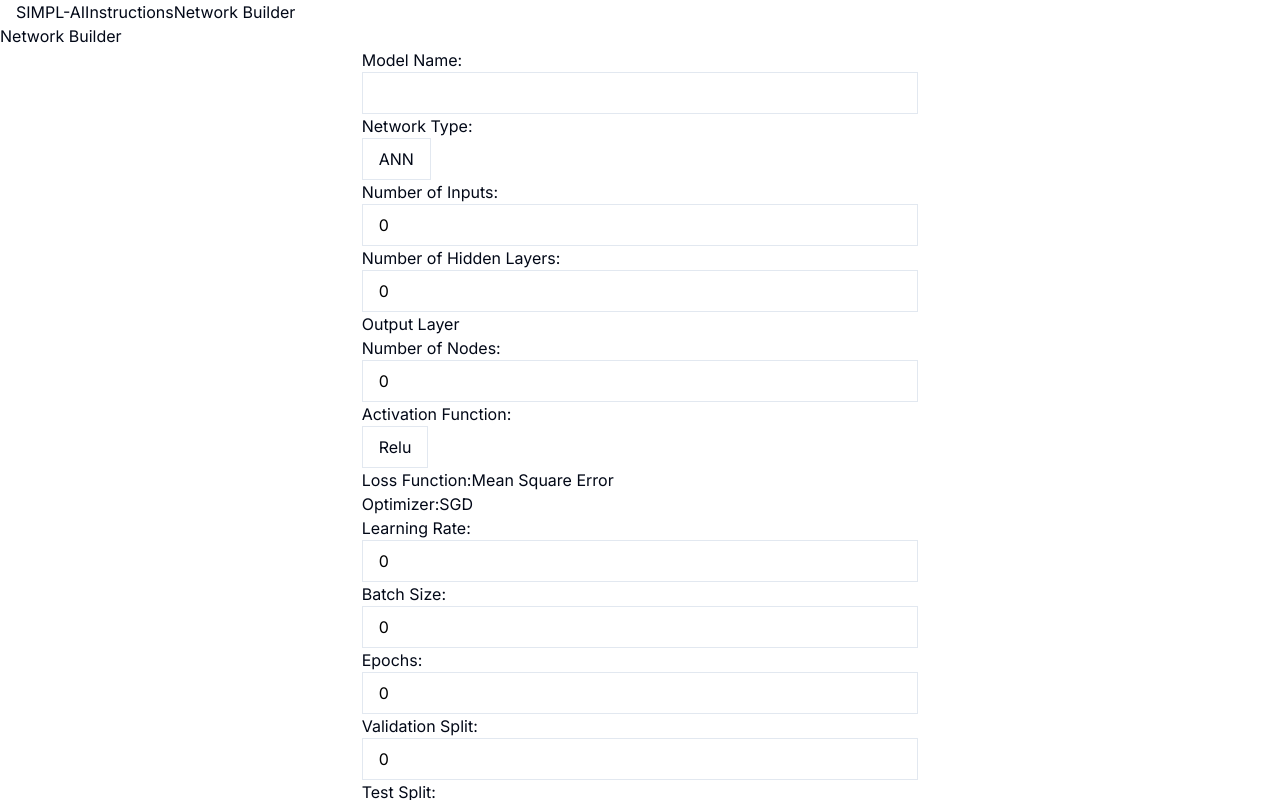
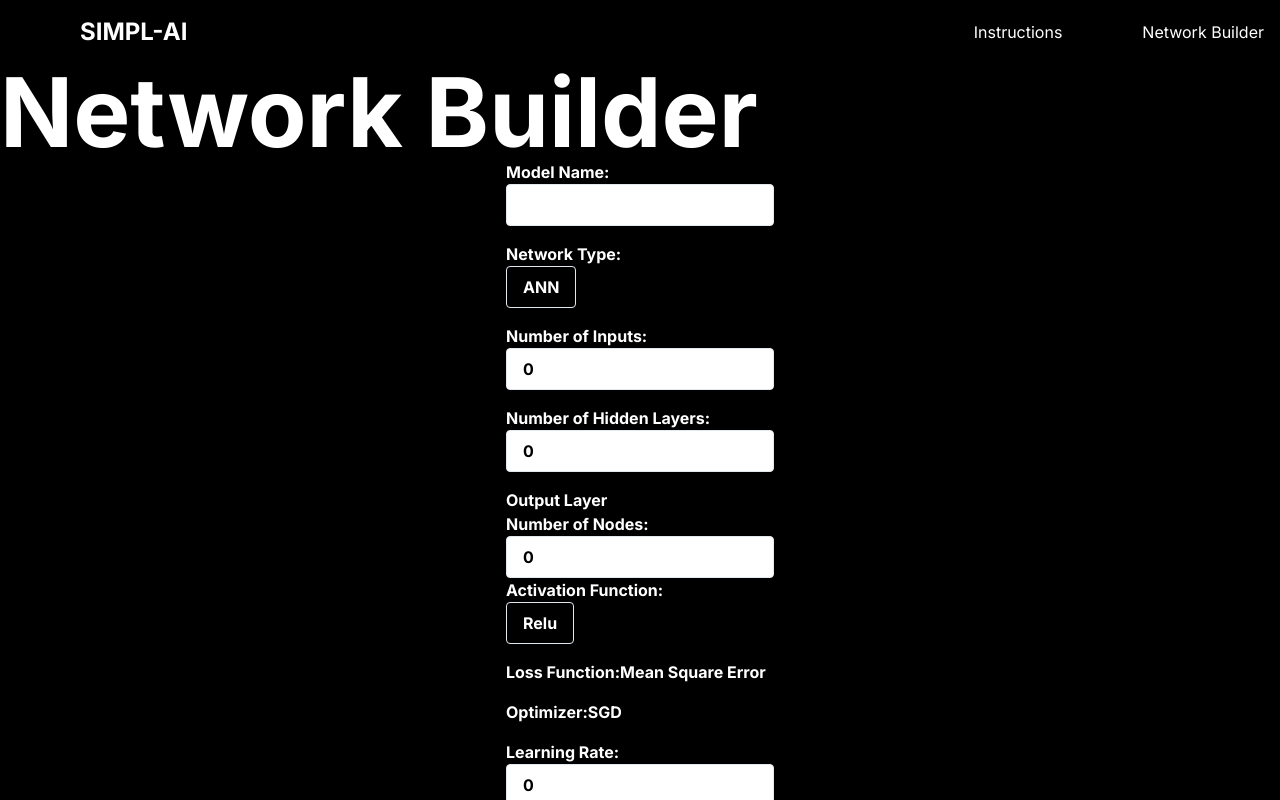
Before and after one commit to jyan36/SIMPL-AI, a Next.js app: page /builder in a window 1280 px wide. Shown: the top 800 px of the page. Built offline with nearby package versions, Linux system fonts and the light colour scheme.

Commit message:
fixed css bug i think

```diff
--- /dev/null
+++ b/app/Jacob/page.tsx
@@ -0,0 +1,74 @@
+"use client"
+import React from 'react';
+import Link from 'next/link';
+
+const Testing = () => {
+  const getRandomPosition = () => {
+    const left = Math.floor(Math.random() * 100) + 1; // Random left position between 1 and 100
+    const top = Math.floor(Math.random() * 100) + 1; // Random top position between 1 and 100
+    return { left: `${left}%`, top: `${top}vh` }; // Use vh units for vertical positioning
+  };
+
+  return (
+    <div>
+      <header className="bg-black py-4 relative">
+        <div className="container mx-auto px-4 flex justify-between items-center relative">
+          <Link legacyBehavior href="/" passHref>
+            <h1 className="pl-16 text-white text-2xl font-bold">SIMPL-AI</h1>
+          </Link>
+          <nav className="flex space-x-4">
+            <Link legacyBehavior href="/about" passHref>
+              <a className="text-white pl-16 hover:text-gray-300">Instructions</a>
+            </Link>
+            <Link legacyBehavior href="/builder" passHref>
+              <a className="text-white pl-16 hover:text-gray-300">Network Builder</a>
+            </Link>
+            <Link legacyBehavior href="/predictions" passHref>
+              <a className="text-white pl-16 hover:text-gray-300">Predictions</a>
+            </Link>
+            <Link legacyBehavior href="/terminal" passHref>
+              <a className="text-white pl-16 pr-16 hover:text-gray-300">Terminal</a>
+            </Link>
+          </nav>
+        </div>
+      </header>
+      <main className="bg-black min-h-screen relative">
+        {/* Stars scattered throughout the main section */}
+        <div className="absolute w-full flex justify-center pb-128 z-0">
+          {[...Array(100)].map((_, index) => (
+            <span
+              key={index}
+              className="text-white text-sm absolute"
+              style={getRandomPosition()}
+            >
+              &#9733;
+            </span>
+          ))}
+        </div>
+      <div className="absolute inset-0 flex flex-col justify-center items-center z-10 w-full">
+        <div className="bg-black bg-opacity-100 pb-36 p-2 text-center w-3/5">
+          <h1 className="text-white text-8xl font-bold mb-6">SIMPL-AI</h1>
+          <h2 className="text-white text-3xl font-bold mb-4 pb-16">A Neural Network Builder</h2>
+          {/* Yellow rectangular textbox with rounded ends */}
+          <div className="relative w-full mx-auto">
+            <div className="relative flex items-center">
+              <input
+                type="text"
+                className="block w-full p-4 rounded-full bg-yellow-400 placeholder-gray-700 pr-16"
+                placeholder="Make me an artificial neural network that..."
+              />
+              <Link legacyBehavior href="/builder" passHref>
+              <button className="absolute right-0 mr-3 p-2 bg-blue-500 rounded-full text-white">
+                Enter
+              </button>
+              </Link>
+            </div>
+          </div>
+        </div>
+    </div>
+      </main>
+    </div>
+  );
+};
+
+export default Testing;
--- a/app/builder/page.jsx
+++ b/app/builder/page.jsx
@@ -242,7 +242,7 @@ const FormComponent = () => {
   const handleActivationLSTMChange = (selectedActivation) => {
     let updatedLSTM = LSTMactivation;
     updatedLSTM = selectedActivation;
-    setHandleActivationLSTMChange(updatedLSTM);
+    setLSTMactivation(updatedLSTM);
   };
 
 
@@ -447,19 +447,19 @@ const FormComponent = () => {
           </nav>
         </div>
       </header>
-      <div class="bg-black text-white font-bold">
-        <h1 class="text-8xl font-bold mb-16 ml-4 mt-16">Network Builder</h1>
+      <div className="bg-black text-white font-bold">
+        <h1 className="text-8xl font-bold mb-16 ml-4 mt-16">Network Builder</h1>
         <div className="flex justify-center">
-          <form class="w-1/2" onSubmit={handleSubmit}>
-            <div class="mb-4">
-              <label for="modelName" class="block mb-2">Model Name:</label>
-              <input type="text" id="modelName" value={modelName} onChange={(e) => setModelName(e.target.value)} class="w-full px-4 py-2 rounded border border-gray-400 bg-transparent text-black" style={{ color: 'black' }} />
+          <form className="w-1/2" onSubmit={handleSubmit}>
+            <div className="mb-4">
+              <label for="modelName" className="block mb-2">Model Name:</label>
+              <input type="text" id="modelName" value={modelName} onChange={(e) => setModelName(e.target.value)} className="w-full px-4 py-2 rounded border border-gray-400 bg-transparent text-black" style={{ color: 'black' }} />
             </div>
-            <div class="mb-4">
-              <label for="networkType" class="block mb-2">Network Type:</label>
-              <div class="relative">
+            <div className="mb-4">
+              <label for="networkType" className="block mb-2">Network Type:</label>
+              <div className="relative">
                 <DropdownMenu>
-                  <DropdownMenuTrigger id={`type`} class="px-4 py-2 rounded border border-gray-400 bg-transparent text-black">
+                  <DropdownMenuTrigger id={`type`} className="px-4 py-2 rounded border border-gray-400 bg-transparent text-black">
                     {networkType ? networkType.charAt(0).toUpperCase() + networkType.slice(1) : ''}
                   </DropdownMenuTrigger>
                   <DropdownMenuContent>
@@ -470,28 +470,28 @@ const FormComponent = () => {
                 </DropdownMenu>
               </div>
             </div>
-            <div class="mb-4">
-              <label for="numberOfInputs" class="block mb-2">Number of Inputs:</label>
-              <input type="number" id="numberOfInputs" value={numberOfInputs} onChange={(e) => setNumberOfInputs(e.target.value)} class="w-full px-4 py-2 rounded border border-gray-400 bg-transparent text-black" style={{ color: 'black' }} />
+            <div className="mb-4">
+              <label for="numberOfInputs" className="block mb-2">Number of Inputs:</label>
+              <input type="number" id="numberOfInputs" value={numberOfInputs} onChange={(e) => setNumberOfInputs(e.target.value)} className="w-full px-4 py-2 rounded border border-gray-400 bg-transparent text-black" style={{ color: 'black' }} />
             </div>
-            <div class="mb-4">
+            <div className="mb-4">
               {iN}
             </div>
-            <div class="mb-4">
-              <label for="numberOfHiddenLayers" class="block mb-2">Number of Hidden Layers:</label>
-              <input type="number" id="numberOfHiddenLayers" value={numberOfHiddenLayers} onChange={(e) => setNumberOfHiddenLayers(e.target.value)} class="w-full px-4 py-2 rounded border border-gray-400 bg-transparent text-black" style={{ color: 'black' }} />
+            <div className="mb-4">
+              <label for="numberOfHiddenLayers" className="block mb-2">Number of Hidden Layers:</label>
+              <input type="number" id="numberOfHiddenLayers" value={numberOfHiddenLayers} onChange={(e) => setNumberOfHiddenLayers(e.target.value)} className="w-full px-4 py-2 rounded border border-gray-400 bg-transparent text-black" style={{ color: 'black' }} />
             </div>
-            <div class="mb-4">
+            <div className="mb-4">
               {hL}
             </div>
-            <div class="mb-4">
-              <h1 class="text-white font-bold">Output Layer</h1>
-              <label for="outputLayerNodes" class="block mb-2">Number of Nodes:</label>
-              <input type="number" id="outputLayerNodes" value={outputLayer.nodes} onChange={(e) => handleOutputLayerNodesChange(e.target.value)} class="w-full px-4 py-2 rounded border border-gray-400 bg-transparent text-black" style={{ color: 'black' }} />
-              <label for={`outact`} class="block mb-2">Activation Function:</label>
-              <div class="relative">
+            <div className="mb-4">
+              <h1 className="text-white font-bold">Output Layer</h1>
+              <label for="outputLayerNodes" className="block mb-2">Number of Nodes:</label>
+              <input type="number" id="outputLayerNodes" value={outputLayer.nodes} onChange={(e) => handleOutputLayerNodesChange(e.target.value)} className="w-full px-4 py-2 rounded border border-gray-400 bg-transparent text-black" style={{ color: 'black' }} />
+              <label for={`outact`} className="block mb-2">Activation Function:</label>
+              <div className="relative">
                 <DropdownMenu>
-                  <DropdownMenuTrigger id={`outact`} class="px-4 py-2 rounded border border-gray-400 bg-transparent text-black">
+                  <DropdownMenuTrigger id={`outact`} className="px-4 py-2 rounded border border-gray-400 bg-transparent text-black">
                     {outputLayer?.activation ? outputLayer.activation.charAt(0).toUpperCase() + outputLayer.activation.slice(1) : ''}
                   </DropdownMenuTrigger>
                   <DropdownMenuContent>
@@ -505,36 +505,36 @@ const FormComponent = () => {
                 </DropdownMenu>
               </div>
             </div>
-            <div class="mb-4">
+            <div className="mb-4">
               {lF}
             </div>
-            <div class="mb-4">
+            <div className="mb-4">
               {oP}
             </div>
-            <div class="mb-4">
-              <label for="learningRate" class="block mb-2">Learning Rate:</label>
-              <input type="number" id="learningRate" value={learningRate} onChange={(e) => setLearningRate(e.target.value)} class="w-full px-4 py-2 rounded border border-gray-400 bg-transparent text-black" style={{ color: 'black' }} />
+            <div className="mb-4">
+              <label for="learningRate" className="block mb-2">Learning Rate:</label>
+              <input type="number" id="learningRate" value={learningRate} onChange={(e) => setLearningRate(e.target.value)} className="w-full px-4 py-2 rounded border border-gray-400 bg-transparent text-black" style={{ color: 'black' }} />
             </div>
-            <div class="mb-4">
-              <label for="batchSize" class="block mb-2">Batch Size:</label>
-              <input type="number" id="batchSize" value={batchSize} onChange={(e) => setBatchSize(e.target.value)} class="w-full px-4 py-2 rounded border border-gray-400 bg-transparent text-black" style={{ color: 'black' }} />
+            <div className="mb-4">
+              <label for="batchSize" className="block mb-2">Batch Size:</label>
+              <input type="number" id="batchSize" value={batchSize} onChange={(e) => setBatchSize(e.target.value)} className="w-full px-4 py-2 rounded border border-gray-400 bg-transparent text-black" style={{ color: 'black' }} />
             </div>
-            <div class="mb-4">
-              <label for="epochs" class="block mb-2">Epochs:</label>
-              <input type="number" id="epochs" value={epochs} onChange={(e) => setEpochs(e.target.value)} class="w-full px-4 py-2 rounded border border-gray-400 bg-transparent text-black" style={{ color: 'black' }} />
+            <div className="mb-4">
+              <label for="epochs" className="block mb-2">Epochs:</label>
+              <input type="number" id="epochs" value={epochs} onChange={(e) => setEpochs(e.target.value)} className="w-full px-4 py-2 rounded border border-gray-400 bg-transparent text-black" style={{ color: 'black' }} />
             </div>
-            <div class="mb-4">
-              <label for="validationSplit" class="block mb-2">Validation Split:</label>
-              <input type="number" id="validationSplit" value={validationSplit} onChange={(e) => setValidationSplit(e.target.value)} class="w-full px-4 py-2 rounded border border-gray-400 bg-transparent text-black" style={{ color: 'black' }} />
+            <div className="mb-4">
+              <label for="validationSplit" className="block mb-2">Validation Split:</label>
+              <input type="number" id="validationSplit" value={validationSplit} onChange={(e) => setValidationSplit(e.target.value)} className="w-full px-4 py-2 rounded border border-gray-400 bg-transparent text-black" style={{ color: 'black' }} />
             </div>
-            <div class="mb-4">
-              <label for="testSplit" class="block mb-2">Test Split:</label>
-              <input type="number" id="testSplit" value={testSplit} onChange={(e) => setTestSplit(e.target.value)} class="w-full px-4 py-2 rounded border border-gray-400 bg-transparent text-black" style={{ color: 'black' }} />
+            <div className="mb-4">
+              <label for="testSplit" className="block mb-2">Test Split:</label>
+              <input type="number" id="testSplit" value={testSplit} onChange={(e) => setTestSplit(e.target.value)} className="w-full px-4 py-2 rounded border border-gray-400 bg-transparent text-black" style={{ color: 'black' }} />
             </div>
-            <div class="mb-4">
+            <div className="mb-4">
               {misc}
             </div>
-            <button type="submit" class="bg-green-500 hover:bg-green-600 text-white font-bold py-2 px-4 rounded">Submit</button>
+            <button type="submit" className="bg-green-500 hover:bg-green-600 text-white font-bold py-2 px-4 rounded">Submit</button>
           </form>
         </div>
       </div>
--- a/tsconfig.json
+++ b/tsconfig.json
@@ -21,6 +21,6 @@
       "@/*": ["./*"]
     }
   },
-  "include": ["next-env.d.ts", "**/*.ts", "**/*.tsx", ".next/types/**/*.ts", "app/Aditya/page.jsx", "app/builder/page.jsx", "app/Jacob/page.jsx"],
+  "include": ["next-env.d.ts", "**/*.ts", "**/*.tsx", ".next/types/**/*.ts", "app/Aditya/page.jsx", "app/builder/page.jsx", "app/Jacob/page.tsx"],
   "exclude": ["node_modules"]
 }
```
Also changed, not shown: app/Jacob/page.jsx (deleted, +0 -136 lines).
